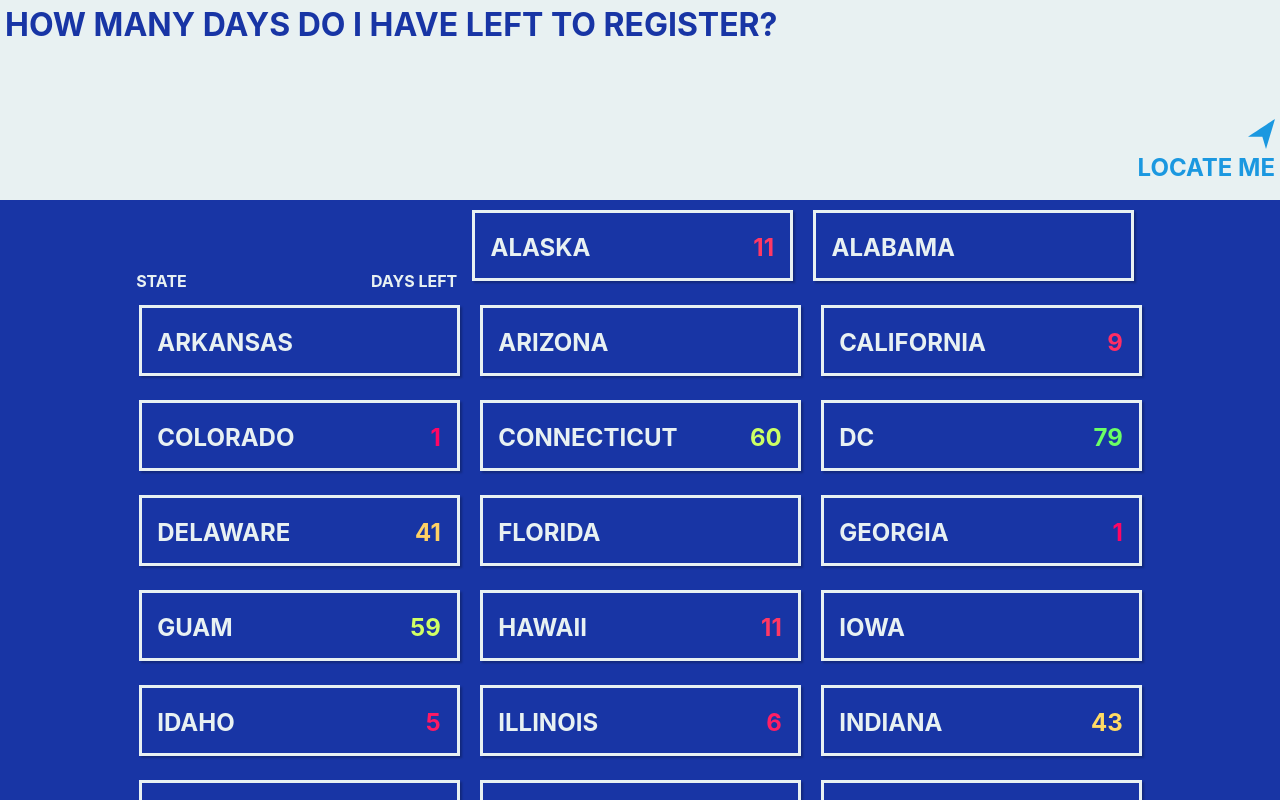
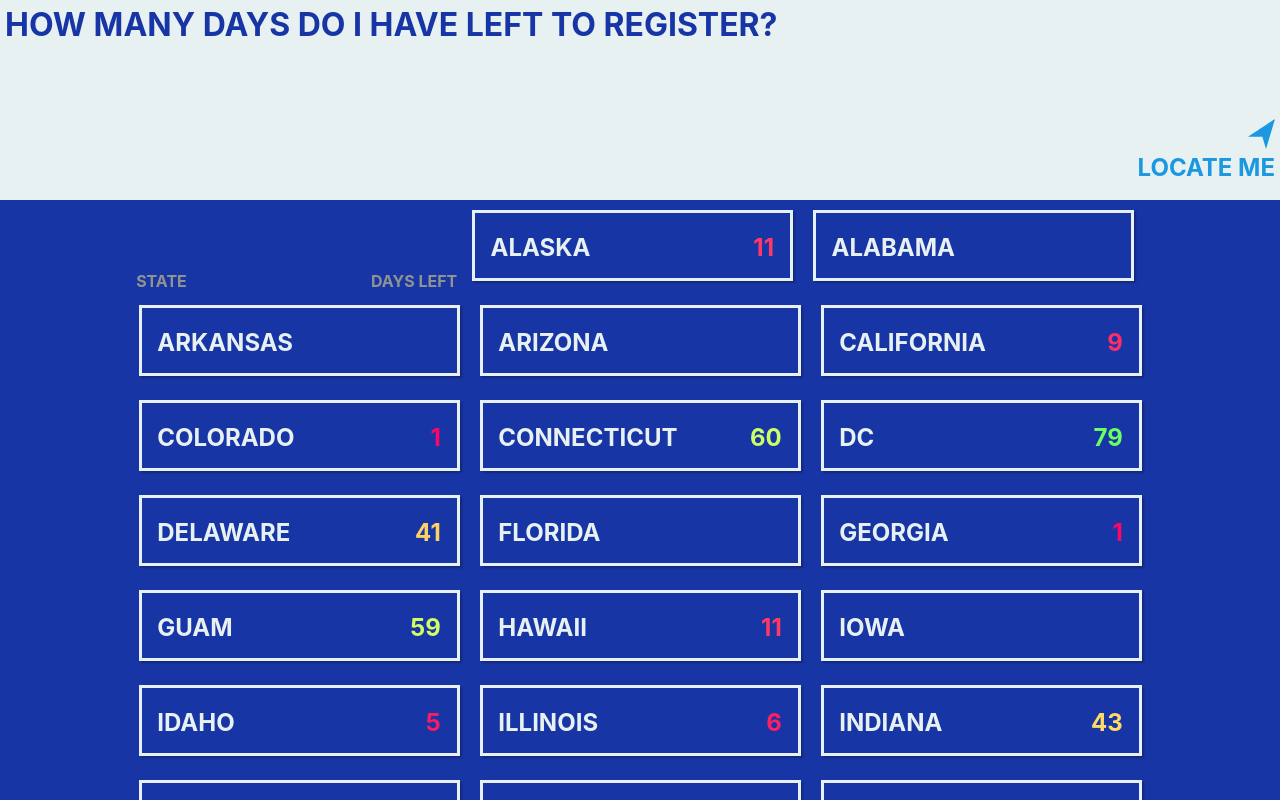
Before and after one commit to KartikC/PrimaryVote.US, a Svelte app: page / in a window 1280 px wide. Built offline with nearby package versions, Linux system fonts and the light colour scheme.

Commit message:
updates label colors

```diff
--- a/src/StateList.svelte
+++ b/src/StateList.svelte
@@ -73,7 +73,7 @@
         width: 321px;
         display:inline-block;
         font-weight: bold;
-        color: #E8F1F2;
+        color: #8F9491;
         text-align: left;
         font-size: 1em;
         box-sizing: border-box;
```
Also changed, not shown: public/build/bundle.css, public/build/bundle.js, 2 other files (tests, documents, lock files or other folders).
